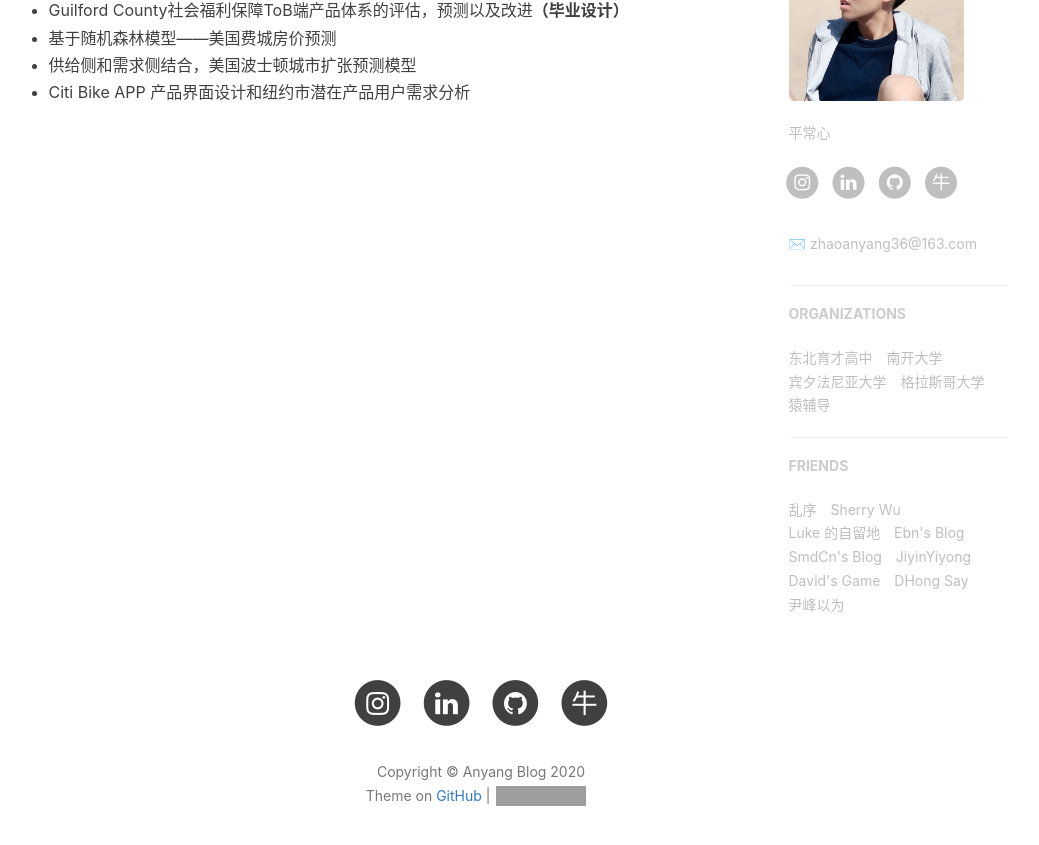
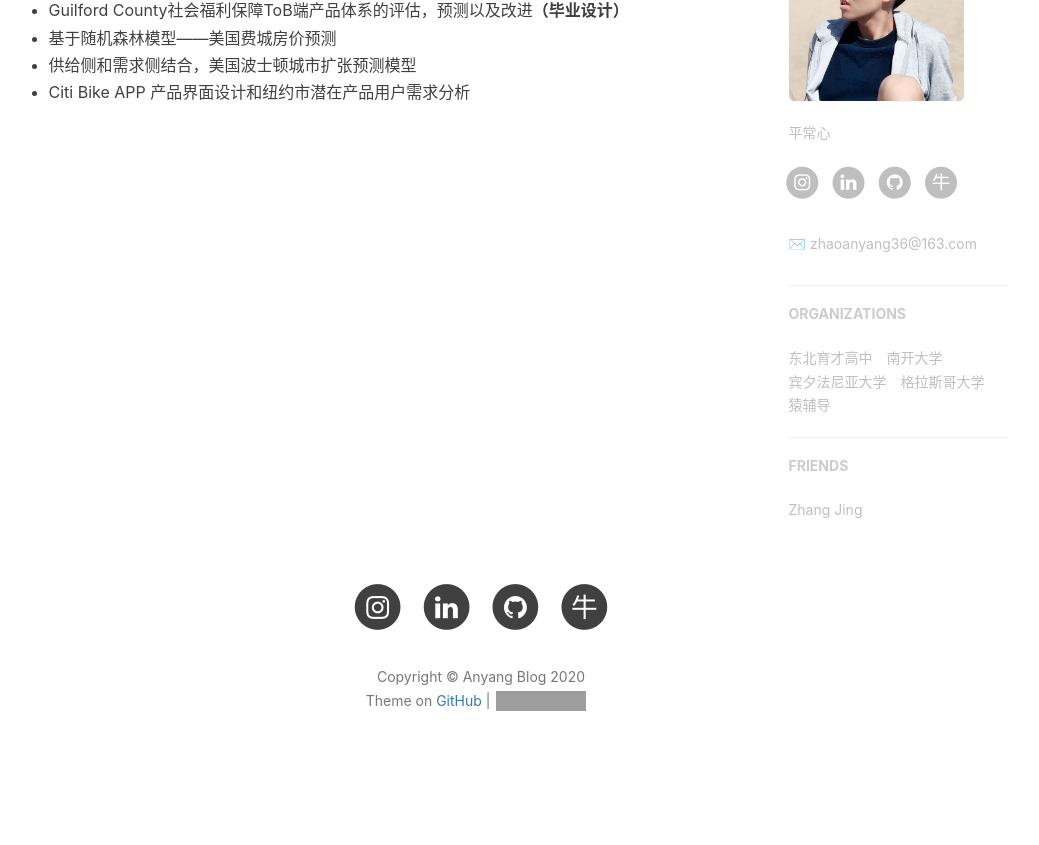
Before and after one commit to zhaoanyang36/blog, a Jekyll site: the page built from about.html, in a window 1280 px wide and 900 px high, scrolled down 944 px. Shown: the top 845 px of the window, without its empty margins (159-1198 px from the left). Built offline with Jekyll 4.4.1, drawn with Linux system fonts in a browser that asks for light colours; nearby versions of some CDN libraries; comment, search, counter and statistics services are not loaded; after the commit the page ends 1749 px from its top, so only the background shows below that; grey boxes are pictures that could not be loaded.

Commit message:
Update _config.yml

```diff
--- a/_config.yml
+++ b/_config.yml
@@ -112,35 +112,8 @@ page-mathjax: false
 # Friends
 friends: [
     {
-    #     title: "Su",
-    #     href: "http://su.gallery/"
-    # },{
-        title: "乱序",
-        href: "http://mida.re/"
-    },{
-        title: "Sherry Wu",
-        href: "https://xuechundesign.github.io"
-    },{
-        title: "Luke 的自留地",
-        href: "http://hmqk1995.github.io"
-    },{
-        title: "Ebn's Blog",
-        href: "http://ebnbin.com/"
-    },{
-        title: "SmdCn's Blog",
-        href: "http://blog.smdcn.net"
-    },{
-        title: "JiyinYiyong",
-        href: "http://tiye.me/"
-    },{
-        title: "David's Game",
-        href: "https://www.ruoyaowu.com/"
-    },{
-        title: "DHong Say",
-        href: "http://dhong.co"
-    },{
-        title: "尹峰以为",
-        href: "http://ingf.github.io/"
+         title: "Zhang Jing",
+         href: "https://www.linkedin.com/in/jing-zhang-871b091a3/"
     }
 ]
 
```
